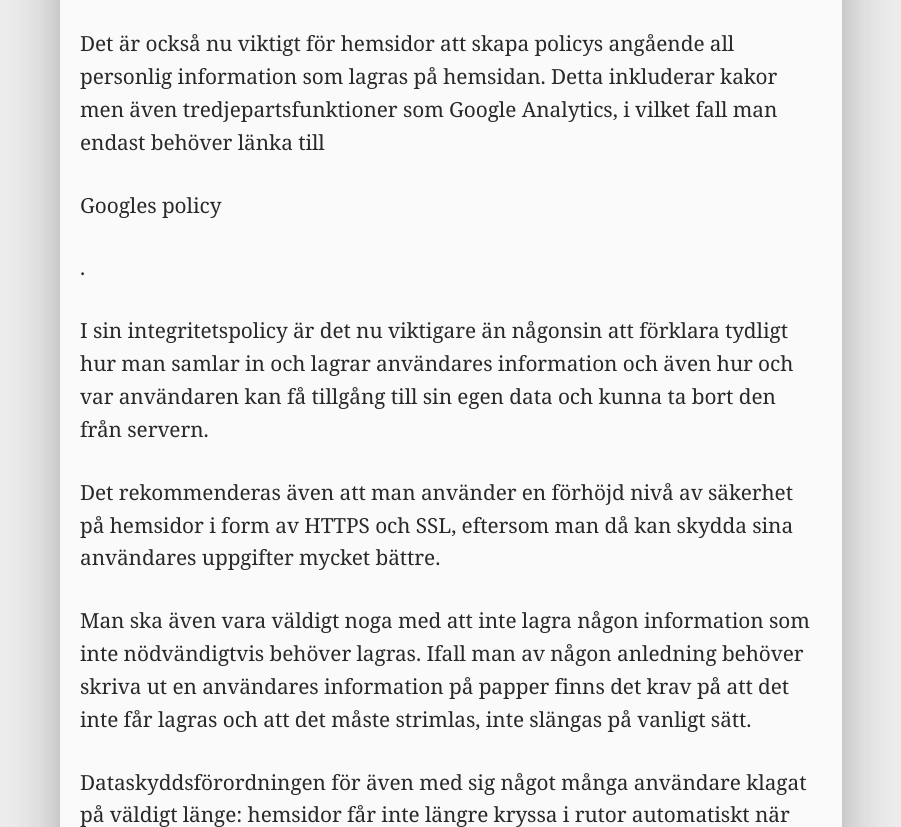
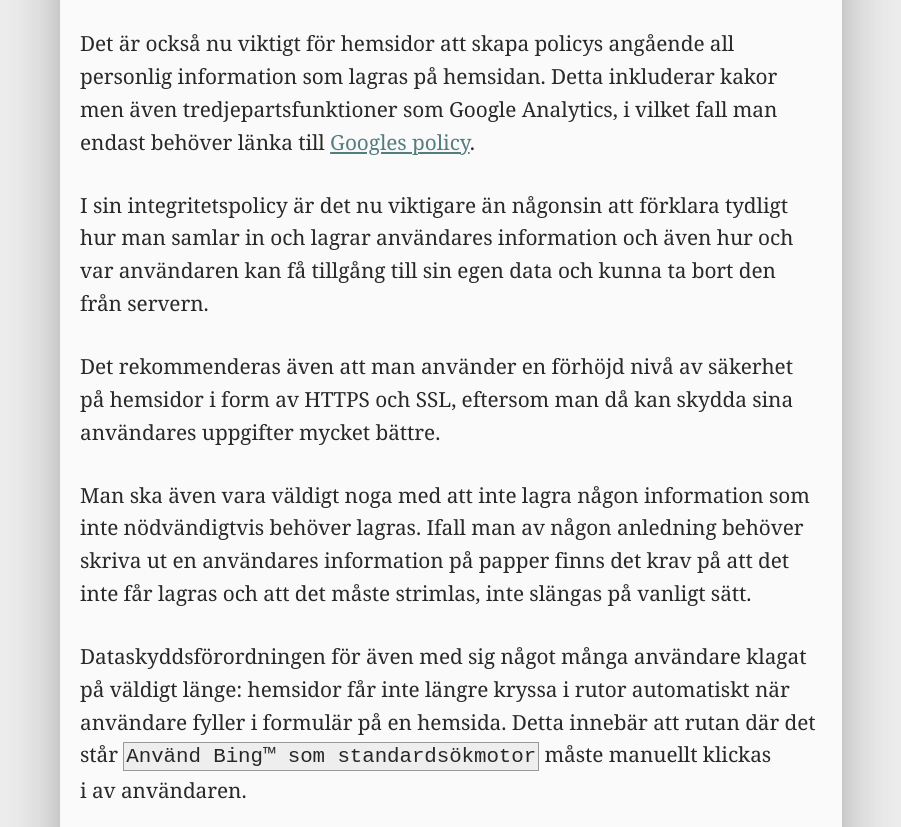
Before and after one commit to martinjonsson01/Communism_Website, a plain HTML site: page public/communism/assignment/cornerstones/index.html in a window 1280 px wide. Shown: the part 9925-10752 px from the top of the page, without its empty margins (50-951 px from the left). Drawn offline with Linux system fonts and the light colour scheme.

Commit message:
Fixed broken link

```diff
--- a/public/communism/assignment/cornerstones/index.html
+++ b/public/communism/assignment/cornerstones/index.html
@@ -250,7 +250,7 @@
         <p>
             Det är också nu viktigt för hemsidor att skapa policys angående all personlig information som lagras på hemsidan. Detta inkluderar kakor men även
             tredjepartsfunktioner som Google Analytics, i vilket fall man endast behöver länka till
-            <p href="https://policies.google.com/privacy?hl=en" target="_blank" rel="noopener">Googles&nbsp;policy</p>.
+            <a href="https://policies.google.com/privacy?hl=en" target="_blank" rel="noopener">Googles&nbsp;policy</a>.
         </p>
         <p>
             I sin integritetspolicy är det nu viktigare än någonsin att förklara tydligt hur man samlar in och lagrar användares information och även hur och var
```
